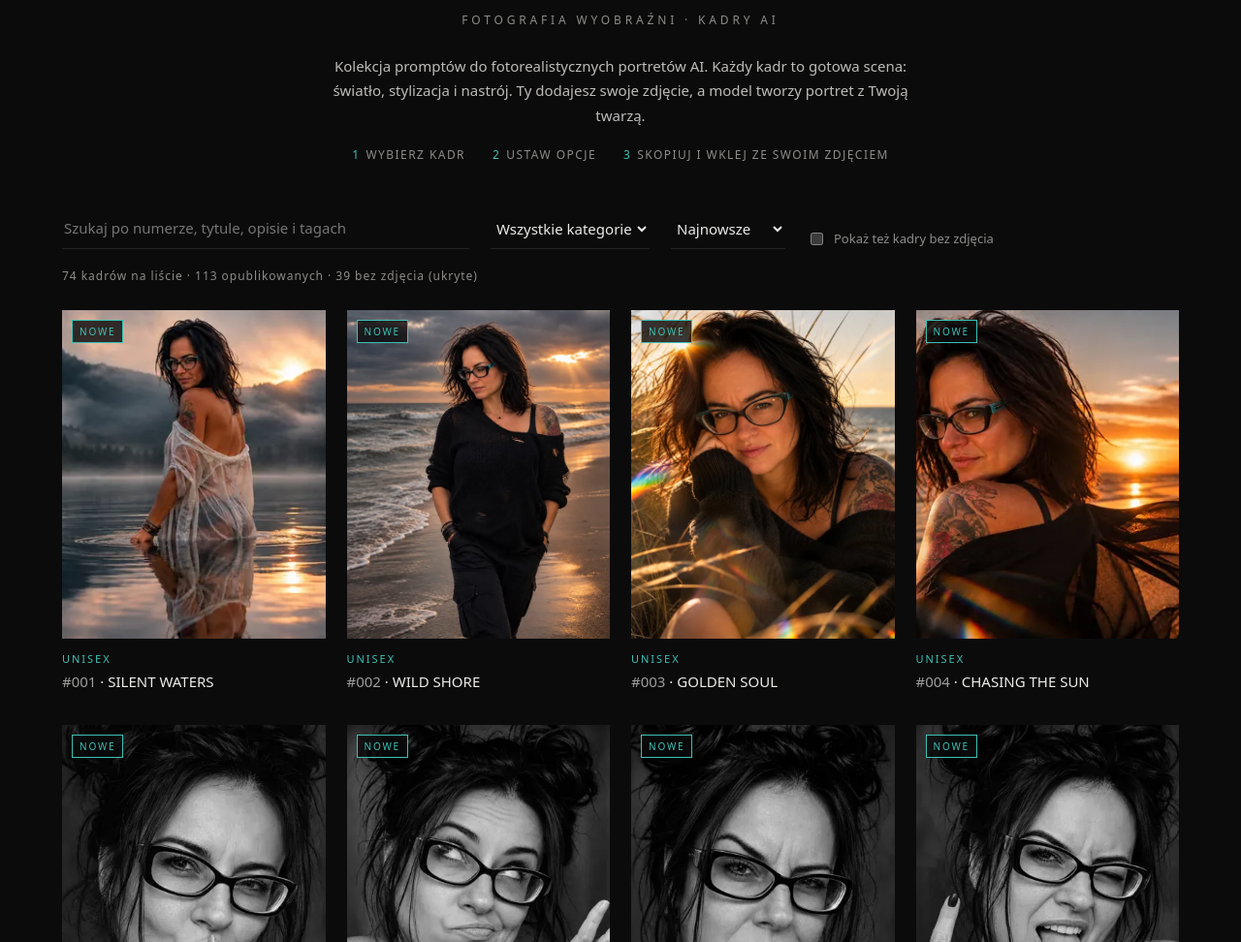
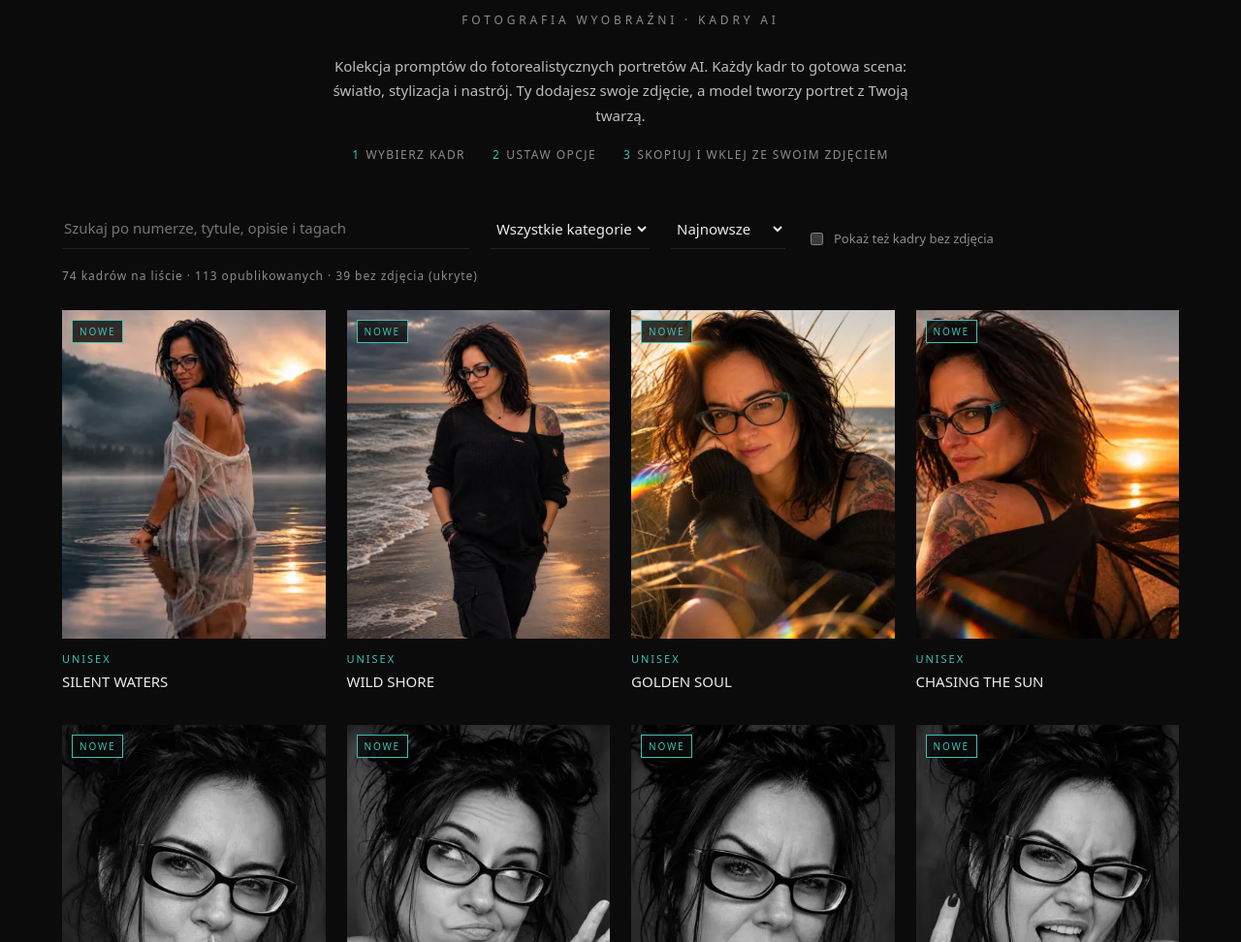
Before and after one commit to atagea/agatoto, a plain HTML site: page index.html in a window 1280 px wide. Shown: the part 128-1100 px from the top of the page at 97% size. Drawn offline with Linux system fonts and the light colour scheme.

Commit message:
Hide numbering for new Cinematic Outdoor portraits

```diff
--- a/index.html
+++ b/index.html
@@ -131,7 +131,7 @@ function sorted(list){let s=$('sort').value;let byDate=(a,b)=>(b.date||'').local
 function fallback(img){let o=img.dataset.orig;if(o&&img.src.indexOf(o)<0){img.src=o}else{img.parentNode.replaceWith(Object.assign(document.createElement('div'),{className:'placeholder',textContent:'Nie znaleziono zdjęcia — sprawdź ścieżkę'}))}}
 function render(){let q=$('q').value.toLowerCase(),cat=$('cat').value;let more=$('showDrafts').checked;visible=sorted(all.filter(x=>(more?(x.status==='published'||x.status==='public_draft'):(x.status==='published'&&x.thumbnail))&&(!cat||x.category===cat)&&(!onlyFav||favorites.has(x.id))&&(/^#?\d+$/.test(q.trim()) ? x._i+1===Number(q.trim().replace('#','')) : [x.title,x.description,x.tags].join(' ').toLowerCase().includes(q))));
  let pub=all.filter(x=>x.status==='published'),noPh=pub.filter(x=>!x.thumbnail).length;$('count').textContent=`${visible.length} kadrów na liście · ${pub.length} opublikowanych`+(noPh?` · ${noPh} bez zdjęcia`+(more?'':' (ukryte)'):'');
- $('grid').innerHTML=visible.map(x=>`<article class="card" data-id="${esc(x.id)}">${x.thumbnail?`<div class="ph"><img src="${esc(variant(x.thumbnail,'thumbs'))}" data-orig="${esc(x.thumbnail)}" alt="${esc(x.title)}" loading="lazy" onerror="fallback(this)">${isNew(x)?'<span class="new">Nowe</span>':''}</div>`:`<div class="placeholder">Miniatura do uzupełnienia</div>`}<div class="meta"><div class="tag">${esc(x.category)}${x.status==='public_draft'?' · szkic':''}</div><h3><span style="opacity:.65;font-variant-numeric:tabular-nums">#${String(x._i+1).padStart(3,'0')}</span> · ${esc(x.title)}</h3></div></article>`).join('');
+ $('grid').innerHTML=visible.map(x=>`<article class="card" data-id="${esc(x.id)}">${x.thumbnail?`<div class="ph"><img src="${esc(variant(x.thumbnail,'thumbs'))}" data-orig="${esc(x.thumbnail)}" alt="${esc(x.title)}" loading="lazy" onerror="fallback(this)">${isNew(x)?'<span class="new">Nowe</span>':''}</div>`:`<div class="placeholder">Miniatura do uzupełnienia</div>`}<div class="meta"><div class="tag">${esc(x.category)}${x.status==='public_draft'?' · szkic':''}</div><h3>${["silent-waters","wild-shore","golden-soul","chasing-the-sun"].includes(x.id)?"":`<span style="opacity:.65;font-variant-numeric:tabular-nums">#${String(x._i+1).padStart(3,"0")}</span> · `}${esc(x.title)}</h3></div></article>`).join('');
  document.querySelectorAll('.card[data-id]').forEach(b=>b.onclick=()=>openItem(b.dataset.id))}
 function openItem(id){selected=all.find(x=>x.id===id);if(!selected)return;
  $('full').innerHTML=(selected.thumbnail?`<img class="photo" src="${esc(variant(selected.thumbnail,'medium'))}" data-orig="${esc(selected.thumbnail)}" alt="${esc(selected.title)}" onerror="if(this.src.indexOf(this.dataset.orig)<0)this.src=this.dataset.orig">`:'')+(visible.length>1?'<button class="navbtn prev" aria-label="Poprzedni" onclick="step(-1)">‹</button><button class="navbtn next" aria-label="Następny" onclick="step(1)">›</button>':'');
```
